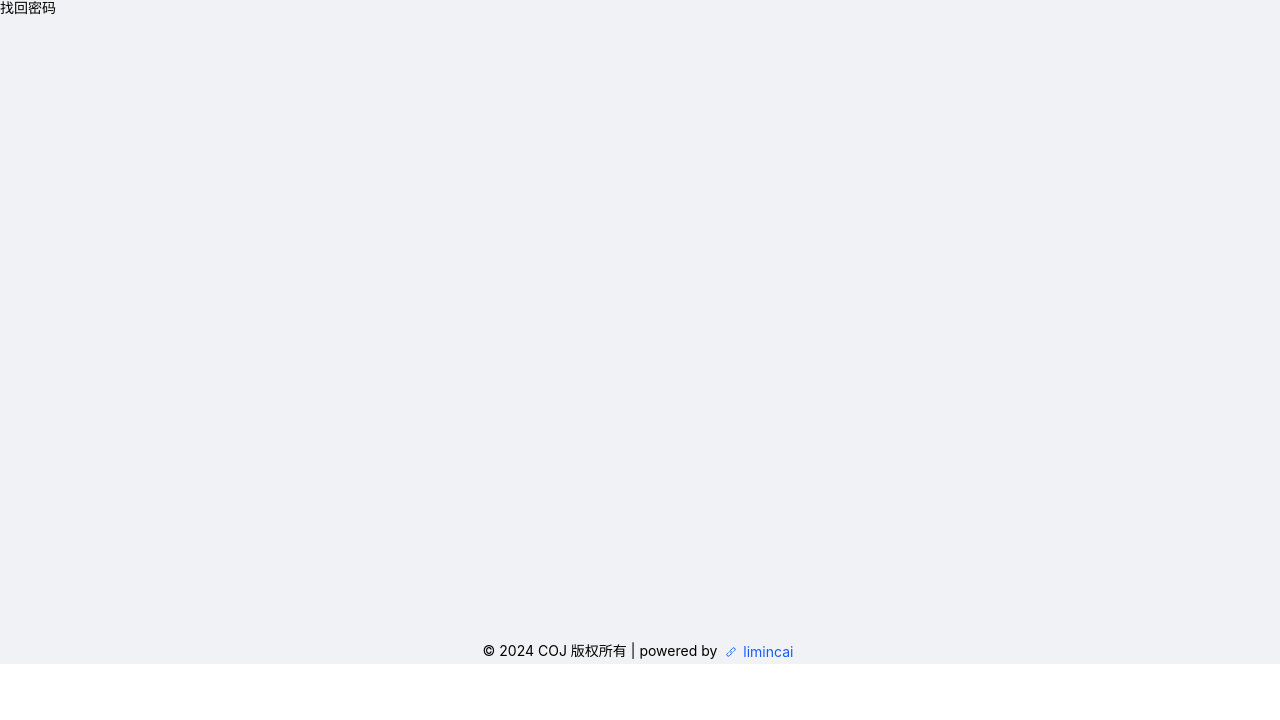
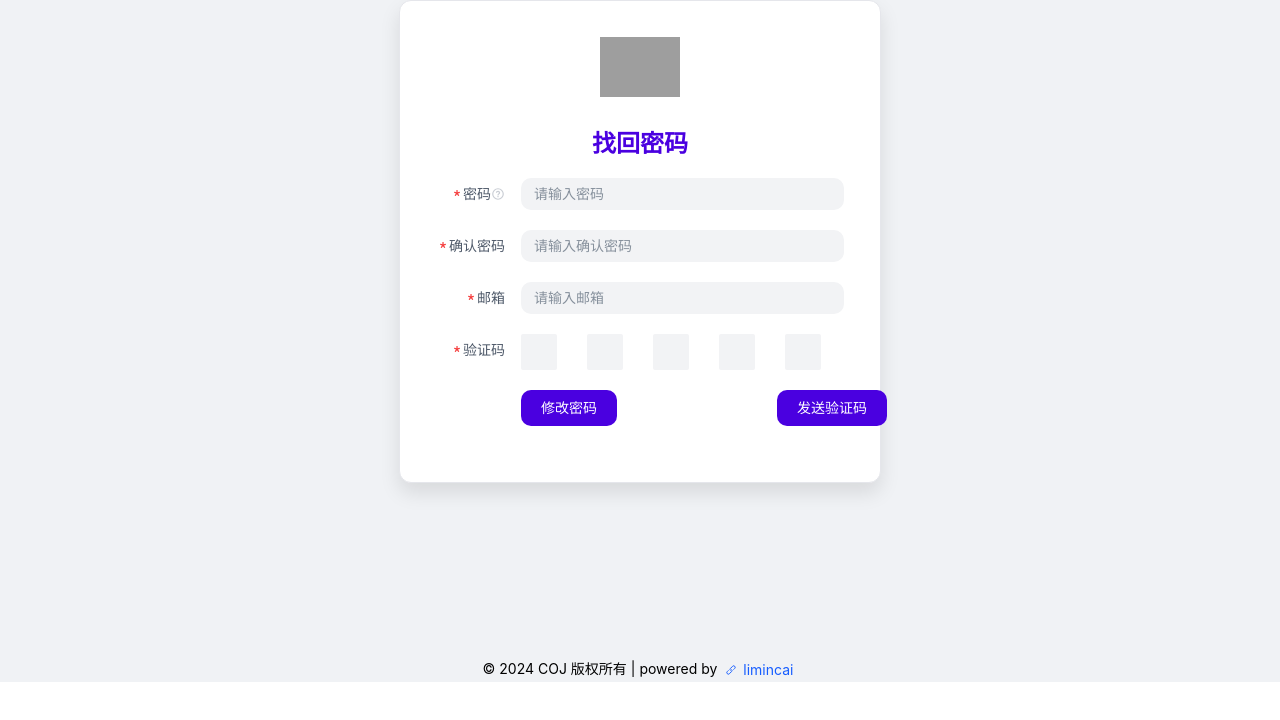
Before and after one commit to limincai/ikuncode-frontend, a Vue app: page /user/retrieve-password in a window 1280 px wide. Shown: the top 720 px of the page. Built offline with nearby package versions, Linux system fonts and the light colour scheme; no server answers; grey boxes are pictures that could not be loaded.

Commit message:
用户找回密码页面开发完成

```diff
--- a/src/api/EmailControllerApi.js
+++ b/src/api/EmailControllerApi.js
@@ -1,7 +1,13 @@
 import AxiosClient from "@/api/AxiosClient";
 
-export const sendRegisterCaptchaByPost = (userEmail) => {
-  return AxiosClient.post("/email/send-register-captcha", {
+export const getRegisterCaptchaByPost = (userEmail) => {
+  return AxiosClient.post("/email/get-register-captcha", {
     userEmail: userEmail,
   });
 };
+
+export const getRetrievePasswordCaptchaByPost = (userEmail) => {
+  return AxiosClient.post("/email/get-retrieve-password-captcha", {
+    userEmail: userEmail,
+  });
+};
--- a/src/api/UserControllerApi.js
+++ b/src/api/UserControllerApi.js
@@ -1,17 +1,33 @@
 import AxiosClient from "@/api/AxiosClient";
 
+/**
+ * 用户退出登陆
+ */
 export const userLogoutByPost = () => {
   return AxiosClient.post("/user/logout");
 };
 
+/**
+ * 用户登陆
+ */
 export const userLoginByPost = (userDTO) => {
   return AxiosClient.post("/user/login", userDTO);
 };
 
+/**
+ * 获取登陆用户状态
+ */
 export const getLoginUserVOByGet = () => {
   return AxiosClient.get("/user/get");
 };
 
+/**
+ * 用户注册
+ */
 export const userRegisterByPost = (userDTO) => {
   return AxiosClient.post("/user/register", userDTO);
 };
+
+export const userRetrievePassword = (userDTO) => {
+  return AxiosClient.post("/user/retrieve-password", userDTO);
+};
--- a/src/layouts/UserLayout.vue
+++ b/src/layouts/UserLayout.vue
@@ -17,10 +17,12 @@ import GlobalFooter from "@/components/GlobalFooter.vue";
 #user-layout {
   display: flex;
   flex-direction: column;
-  background: #f0f2f5; /* 简洁的浅灰色背景 */
+  background: #f0f2f5;
 
   .content {
+    flex: 1;
     min-height: 80vh;
+    margin-bottom: 18px;
   }
 
   .footer {
--- a/src/views/user/UserRegisterView.vue
+++ b/src/views/user/UserRegisterView.vue
@@ -154,7 +154,7 @@ import {
 } from "@/utils/RegUtil";
 import { Message } from "@arco-design/web-vue";
 import { LOGO_URL } from "@/constant/GlobalConstant";
-import { sendRegisterCaptchaByPost } from "@/api/EmailControllerApi";
+import { getRegisterCaptchaByPost } from "@/api/EmailControllerApi";
 import { userRegisterByPost } from "@/api/UserControllerApi";
 import { throttle } from "lodash-es";
 
@@ -234,18 +234,15 @@ const doEmailCaptchaSend = async () => {
   }
   // 开启倒计时
   startCountDown();
+  await getRegisterCaptchaByPost(form.userEmail);
   Message.success("发送验证码成功。");
-  await sendRegisterCaptchaByPost(form.userEmail);
 };
 
 /**
  * 用户注册
  */
 const doUserRegister = async () => {
-  const res = await userRegisterByPost(form);
-  if (!res) {
-    return;
-  }
+  await userRegisterByPost(form);
   Message.success("恭喜成为新黑子");
   // 成功注册返回登陆页
   router.push("/user/login");
@@ -265,7 +262,6 @@ const throttledDoUserRegister = throttle(() => {
   display: flex;
   justify-content: center;
   align-items: center;
-  height: 95vh;
 
   /* 登录框样式 */
   .register-card {
--- a/src/views/user/UserRetrievePasswordView.vue
+++ b/src/views/user/UserRetrievePasswordView.vue
@@ -1,4 +1,296 @@
-<template>找回密码</template>
+<template>
+  <div id="user-retrieve-password">
+    <!-- 找回密码页面 logo -->
+    <a-card class="retrieve-password-card" :bordered="true" :hoverable="true">
+      <div class="retrieve-password-header">
+        <img :src="LOGO_URL" alt="kunkun" class="logo" @click="toHomeView()" />
+        <h2 class="retrieve-password-title">找回密码</h2>
+      </div>
+      <!-- 用户找回密码表单 -->
+      <a-form :model="form" label-col="8" wrapper-col="16">
+        <!-- 密码 -->
+        <a-form-item
+          field="userPassword"
+          label="密码"
+          tooltip="密码为8-16位，不支持特殊符号"
+          :rules="[
+            { required: true, message: '密码是必填项' },
+            {
+              minLength: 8,
+              maxLength: 16,
+              message: '密码为8-16位',
+            },
+          ]"
+        >
+          <a-input
+            v-model="form.userPassword"
+            placeholder="请输入密码"
+            type="password"
+            class="input-field"
+          />
+        </a-form-item>
+        <!-- 确认密码 -->
+        <a-form-item
+          field="userConfirmedPassword"
+          label="确认密码"
+          :rules="[
+            { required: true, message: '确认密码是必填项' },
+            {
+              validator: (value, cb) => {
+                if (value !== form.userPassword) {
+                  cb('确认密码与密码不一致');
+                } else {
+                  cb();
+                }
+              },
+            },
+          ]"
+        >
+          <a-input
+            v-model="form.userConfirmedPassword"
+            placeholder="请输入确认密码"
+            type="password"
+            class="input-field"
+          />
+        </a-form-item>
+        <!-- 邮箱 -->
+        <a-form-item
+          field="userEmail"
+          label="邮箱"
+          :rules="[
+            { required: true, message: '邮箱是必填项' },
+            {
+              validator: (value, cb) => {
+                if (!isLegalUserEmail(value)) {
+                  cb('邮箱格式不正确');
+                } else {
+                  cb();
+                }
+              },
+            },
+          ]"
+        >
+          <a-input
+            v-model="form.userEmail"
+            placeholder="请输入邮箱"
+            class="input-field"
+          />
+        </a-form-item>
+        <!-- 验证码 -->
+        <a-form-item
+          field="captcha"
+          label="验证码"
+          :rules="[
+            {
+              required: true,
+              message: '验证码是必须的',
+            },
+          ]"
+        >
+          <a-verification-code
+            size="large"
+            :length="5"
+            v-model="form.captcha"
+            style="width: 300px"
+          />
+        </a-form-item>
+        <!-- 修改密码按钮和发送验证码按钮-->
+        <a-form-item>
+          <a-button
+            type="primary"
+            block
+            html-type="submit"
+            size="large"
+            class="retrieve-password-btn"
+            :disabled="!retrievePasswordBtnEnabled"
+            @click="throttledDoUserRetrievePassword()"
+          >
+            修改密码
+          </a-button>
+          <a-button
+            type="primary"
+            block
+            size="large"
+            class="send-captcha-btn"
+            :disabled="!sendCaptchaBtnEnabled"
+            @click="doEmailCaptchaSend()"
+          >
+            {{ sendCaptchaBtnContent }}
+          </a-button>
+        </a-form-item>
+      </a-form>
+    </a-card>
+  </div>
+</template>
 
-<script setup></script>
-<style scoped lang="scss"></style>
+<script setup>
+import { computed, reactive, ref } from "vue";
+import { useRouter } from "vue-router";
+import {
+  isLegalCaptcha,
+  isLegalUserEmail,
+  isLegalUserPassword,
+} from "@/utils/RegUtil";
+import { Message } from "@arco-design/web-vue";
+import { LOGO_URL } from "@/constant/GlobalConstant";
+import { getRetrievePasswordCaptchaByPost } from "@/api/EmailControllerApi";
+import { userRetrievePassword } from "@/api/UserControllerApi";
+import { throttle } from "lodash-es";
+
+const router = useRouter();
+
+// 找回密码表单模型
+const form = reactive({
+  userPassword: "",
+  userConfirmedPassword: "",
+  userEmail: "",
+  captcha: "",
+});
+
+// 发送验证码按钮内容
+const sendCaptchaBtnContent = ref("发送验证码");
+
+// 发送验证码按钮是否可用
+const sendCaptchaBtnEnabled = ref(true);
+
+// 发送验证码按钮记时
+const countDown = ref(60);
+
+/**
+ * 开启倒计时
+ */
+const startCountDown = () => {
+  // 发送验证码按钮不可用
+  sendCaptchaBtnEnabled.value = false;
+
+  // 更改验证码按钮内容
+  sendCaptchaBtnContent.value = `${countDown.value}秒后重试`;
+
+  // 开启计时器
+  const interval = setInterval(() => {
+    countDown.value -= 1;
+    if (countDown.value > 0) {
+      // 更改验证码按钮内容
+      sendCaptchaBtnContent.value = `${countDown.value}秒后重试`;
+    } else {
+      // 清除计时器
+      clearInterval(interval);
+      sendCaptchaBtnContent.value = `发送验证码`;
+      // 设置发送验证码按钮可用
+      sendCaptchaBtnEnabled.value = true;
+    }
+  }, 1000);
+};
+
+// 登陆按钮是否可用
+const retrievePasswordBtnEnabled = computed(() => {
+  return (
+    isLegalUserPassword(form.userPassword) &&
+    isLegalCaptcha(form.captcha) &&
+    isLegalUserPassword(form.userConfirmedPassword) &&
+    isLegalUserEmail(form.userEmail) &&
+    form.userPassword === form.userConfirmedPassword
+  );
+});
+
+/**
+ * 点击 logo 返回首页
+ */
+const toHomeView = () => {
+  router.push("/");
+};
+
+/**
+ * 发送验证码到邮箱
+ */
+const doEmailCaptchaSend = async () => {
+  // 邮箱格式不正确，返回
+  if (!isLegalUserEmail(form.userEmail)) {
+    Message.error("验证码格式不正确");
+    return;
+  }
+  // 开启倒计时
+  startCountDown();
+  await getRetrievePasswordCaptchaByPost(form.userEmail);
+  Message.success("发送验证码成功");
+};
+
+/**
+ * 用户找回密码
+ */
+const doUserRetrievePassword = async () => {
+  await userRetrievePassword(form);
+  Message.success("修改密码成功");
+  // 成功找回密码返回登陆页
+  router.push("/user/login");
+};
+
+/**
+ * 修改密码按钮防抖
+ * 500ms 的节流时间
+ */
+const throttledDoUserRetrievePassword = throttle(() => {
+  doUserRetrievePassword();
+}, 500);
+</script>
+
+<style lang="scss" scoped>
+#user-retrieve-password {
+  display: flex;
+  justify-content: center;
+  align-items: center;
+
+  /* 找回密码框样式 */
+  .retrieve-password-card {
+    width: 440px;
+    padding: 20px;
+    box-shadow: 0 10px 20px rgba(0, 0, 0, 0.1);
+    border-radius: 12px;
+  }
+
+  .retrieve-password-header {
+    text-align: center;
+    margin-bottom: 20px;
+  }
+
+  .logo {
+    width: 80px;
+    margin-bottom: 10px;
+    cursor: pointer;
+  }
+
+  .retrieve-password-title {
+    color: #4a00e0; /* 深紫色 */
+    font-size: 24px;
+    font-weight: bold;
+  }
+
+  /* 输入框样式 */
+  .input-field {
+    border-radius: 10px;
+  }
+
+  .input-field:focus {
+    border-color: #4a00e0; /* 聚焦时的边框色 */
+  }
+
+  /* 登录按钮样式 */
+  .retrieve-password-btn {
+    border-radius: 10px;
+    background-color: #4a00e0; /* 按钮背景色 */
+    color: #fff;
+  }
+
+  /* 发送验证码按钮样式 */
+  .send-captcha-btn {
+    border-radius: 10px;
+    background-color: #4a00e0; /* 按钮背景色 */
+    color: #fff;
+    margin-left: 20vh;
+  }
+
+  .retrieve-password-btn:hover {
+    background-color: #8e2de2; /* 按钮悬停色 */
+  }
+}
+</style>
```
Also changed, not shown: openapitools.json (deleted).
